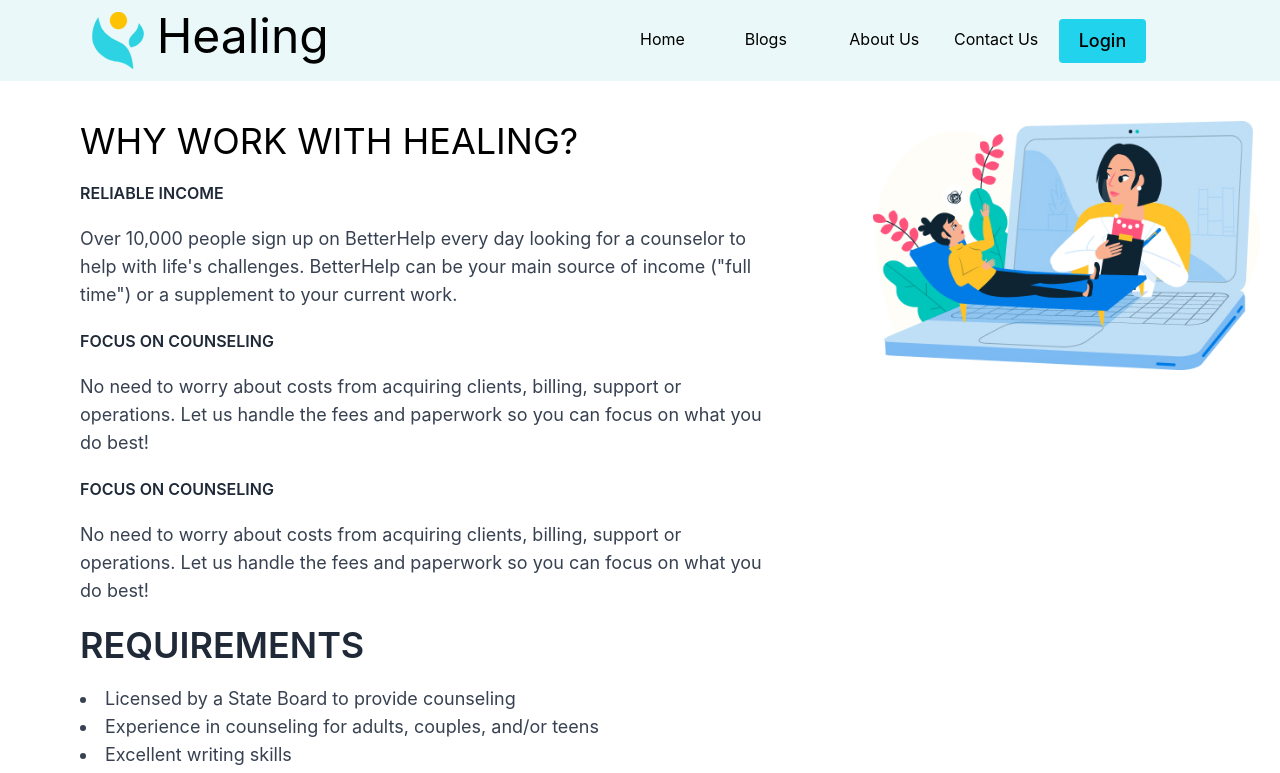
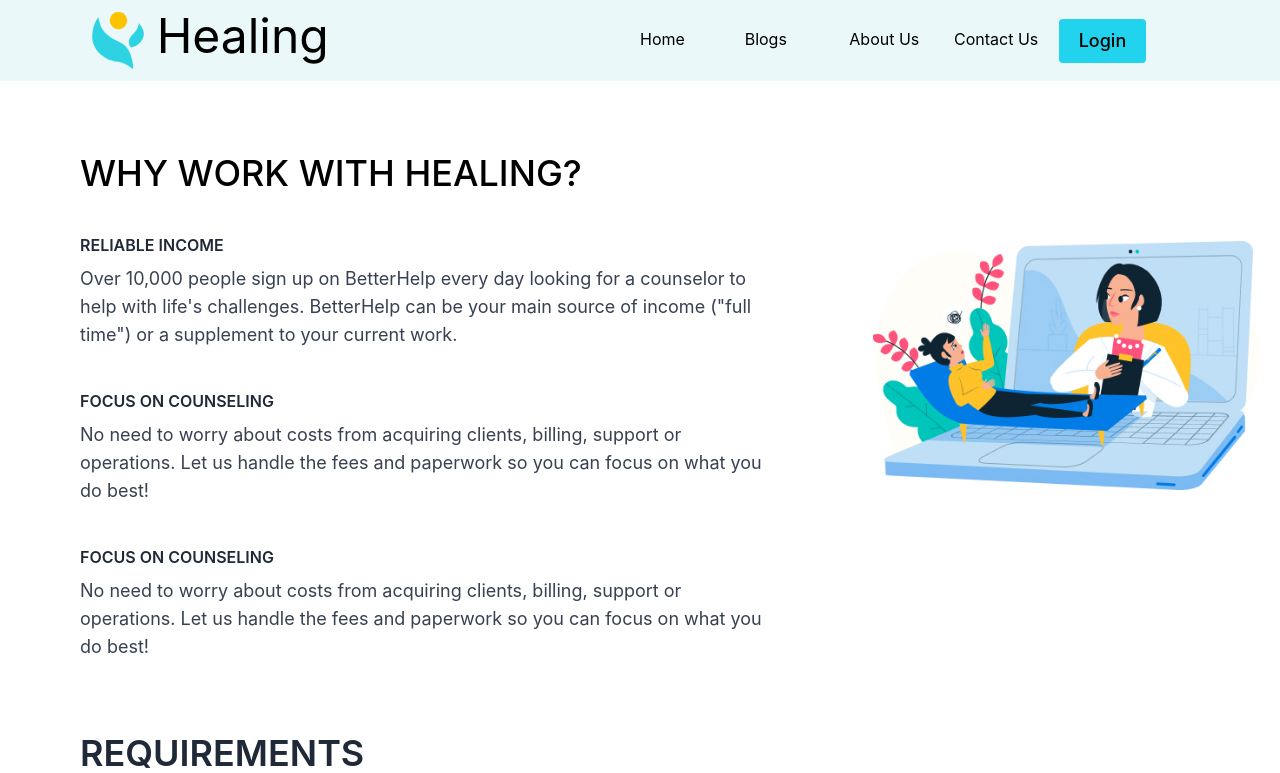
Before and after one commit to kogunlu/codezillas-capstone, a React (Create React App) app: page /work-with-healing in a window 1280 px wide. Shown: the top 773 px of the page. Built offline with nearby package versions, Linux system fonts and the light colour scheme.

Commit message:
Style | Final responsiveness changes

```diff
--- a/src/components/pages/healing/HealingRequirement.jsx
+++ b/src/components/pages/healing/HealingRequirement.jsx
@@ -3,30 +3,22 @@ import {Link } from 'react-router-dom';
 import RequirementImg from "./healingImage/RequirementImg.jpg"
 import Button from '../../shared/button/Button';
 
-
+// Get started should link us to create-account page
 function HealingRequirement() {
     return (
 <div className="h-full w-full flex flex-col justify-between items-center ">
   <div className='lg:flex lg:flex-row'>
-  <div className="w-full px-10 py-10 lg:w-4/6 lg:px-32 xl:px-20 flex flex-col justify-evenly gap-5">
+  <div className="w-full px-10 py-10 lg:w-4/6 lg:pl-20 xl:px-20 flex flex-col justify-evenly gap-2">
 
-      <h1 className=" flex text-4xl allig-center lg:items-start font-normal 2xl:text-6xl ">WHY WORK WITH HEALING?</h1>
-
-
+      <h1 className=" flex text-4xl allign-center lg:items-start font-medium 2xl:text-6xl my-8 ">WHY WORK WITH HEALING?</h1>
       <p className="text-gray-800 2xl:text-xl uppercase font-semibold">Reliable Income</p>
-
-      <p className=" 2xl:text-xl text-lg text-gray-700 "> Over 10,000 people sign up on BetterHelp every day looking for a counselor to help with life&apos;s challenges. BetterHelp can be your main source of income &#40;&quot;full time&quot;&#41; or a supplement to your current work.</p>
-
+      <p className=" 2xl:text-xl text-lg text-gray-700 pb-8"> Over 10,000 people sign up on BetterHelp every day looking for a counselor to help with life&apos;s challenges. BetterHelp can be your main source of income &#40;&quot;full time&quot;&#41; or a supplement to your current work.</p>
       <p className="text-gray-800 2xl:text-xl uppercase font-semibold"> Focus on Counseling</p>
-
-      <p className="2xl:text-xl text-lg text-gray-700">No need to worry about costs from acquiring clients, billing, support or operations. Let us handle the fees and paperwork so you can focus on what you do best!</p>
-
+      <p className="2xl:text-xl text-lg text-gray-700 pb-8">No need to worry about costs from acquiring clients, billing, support or operations. Let us handle the fees and paperwork so you can focus on what you do best!</p>
       <p className="text-gray-800 2xl:text-xl uppercase font-semibold">Focus on Counseling</p>
-
-      <p className=" 2xl:text-xl text-lg text-gray-700"> No need to worry about costs from acquiring clients, billing, support or operations. Let us handle the fees and paperwork so you can focus on what you do best!</p>
+      <p className=" 2xl:text-xl text-lg text-gray-700 pb-16"> No need to worry about costs from acquiring clients, billing, support or operations. Let us handle the fees and paperwork so you can focus on what you do best!</p>
 
       <p className="text-gray-800 text-4xl uppercase font-semibold">Requirements</p>
-
       <ul className="list-disc list-inside text-black">
       <li className='2xl:text-xl text-lg text-gray-700'>Licensed by a State Board to provide counseling</li>
       <li className='2xl:text-xl text-lg text-gray-700'>Experience in counseling for adults, couples, and/or teens</li>
@@ -36,22 +28,19 @@ function HealingRequirement() {
       </ul>
   </div>
 
-  <div className="w-full lg:w-2/6 px-5 py-10 flex flex-col gap-5">
+  <div className="w-full lg:w-2/6 px-5 py-10  xl:py-20 flex flex-col gap-5 lg:my-20">
       <div className="w-full flex justify-center items-start ">
           <img src={RequirementImg} alt="RequirementImg" />
       </div>
   </div>
   </div>
 
-  <div className="w-full px-5 py-10 lg:pb-20 lg:px-32 xl:px-64 flex flex-col justify-evenly gap-5">
+  <div className="w-full px-5 py-10 lg:pb-20 lg:pl-20 xl:px-20 flex flex-col justify-evenly gap-5">
       <Link  to="/create-account">
-      <Button className="" type='button' name="GET STARTED" classes="py-2 px-5 hover:bg-cyan-200 bg-cyan-400 font-medium rounded text-sm md:text-lg"/>
+      <Button type='button' name="GET STARTED" classes="py-2 px-5 hover:bg-cyan-200 bg-cyan-400 font-medium rounded text-sm md:text-lg"/>
       </Link>
   </div>
-
   </div>
-
-
     );
   }
 
```
